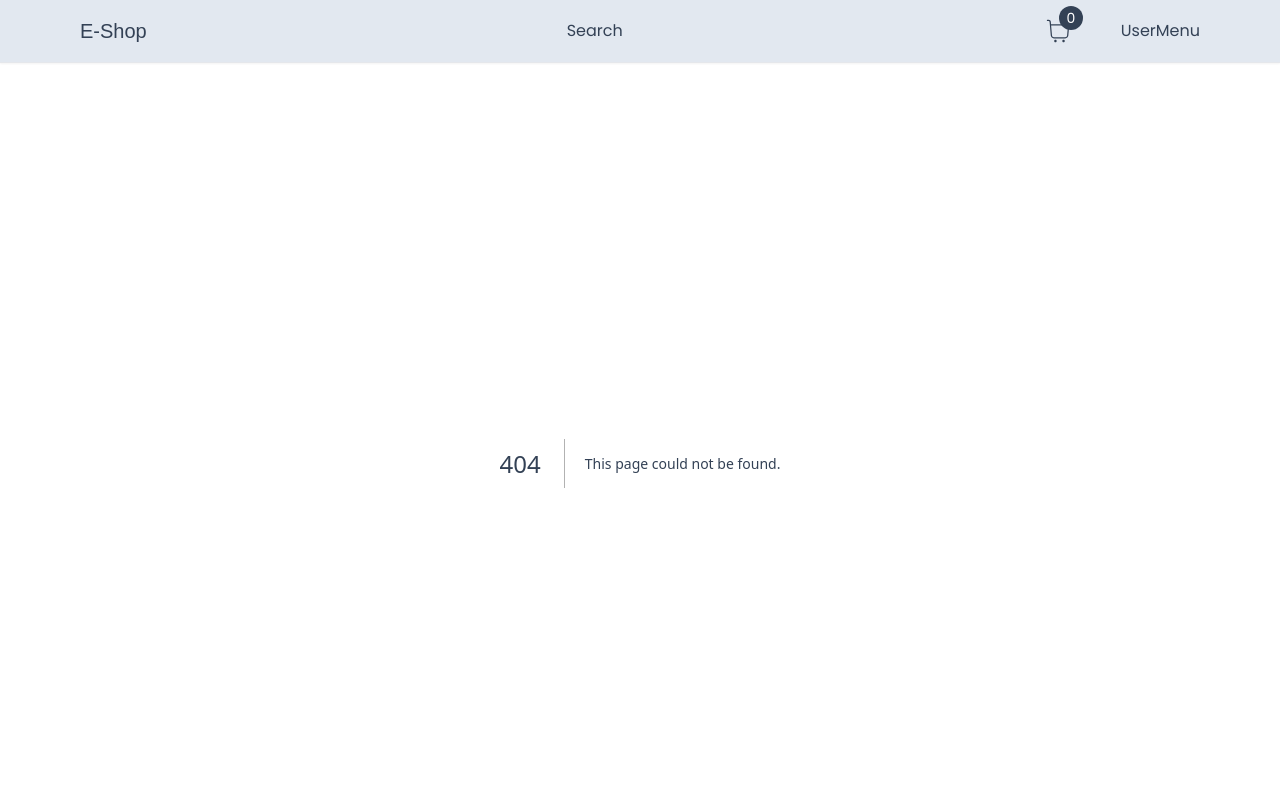
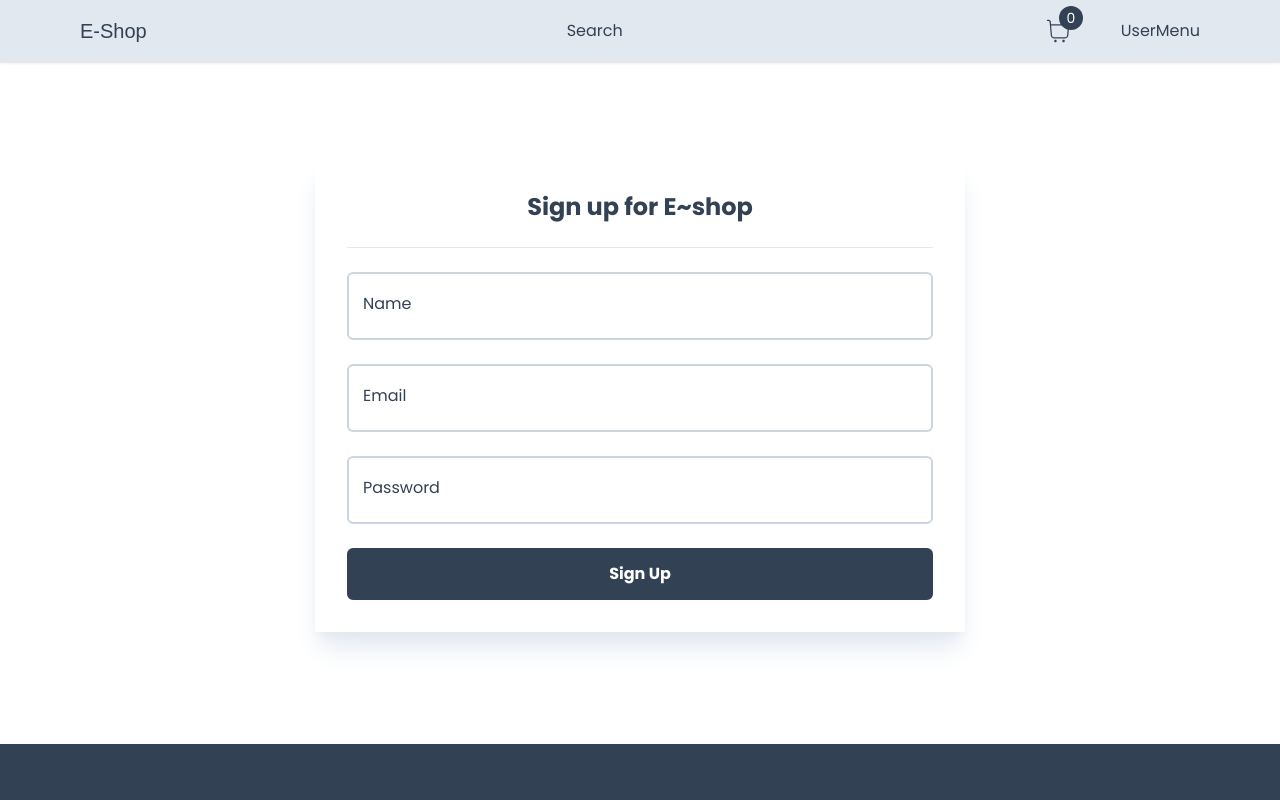
Before and after one commit to AhmedAbdo1612/OnlineShopping, a Next.js app: page /register in a window 1280 px wide. Before the commit this address had no page. Shown: the top 800 px of the page. Built offline with nearby package versions, Linux system fonts and the light colour scheme; a web font is replaced by a local one.

Commit message:
register

```diff
--- /dev/null
+++ b/app/components/FormWrap.tsx
@@ -0,0 +1,13 @@
+const FormWrap = ({children}:{children:React.ReactNode}) => {
+    return (
+        <div className="min-h-fit h-full
+        flex items-center justify-center pb-12 pt-24">
+            <div className="max-w-[650px] w-full flex flex-col gap-6 items-center
+            shadow-xl shadow-slate-200 p-4 md:p-8">
+                {children}
+            </div>
+        </div>
+    );
+}
+
+export default FormWrap;
--- a/app/components/Inputs/Inputs.tsx
+++ b/app/components/Inputs/Inputs.tsx
@@ -7,7 +7,7 @@ interface InputProps{
     label:string ,
     type?:string ,
     disabled?:boolean,
-    required?:string,
+    required?:boolean,
     register:UseFormRegister<FieldValues>,
     errors:FieldErrors
 }
@@ -17,6 +17,7 @@ const Input:React.FC<InputProps> = ({id, label,type,disabled,register,required,e
             <input autoComplete = "off"
             placeholder=""
             type= {type}
+            required = {required}
             id={id}
             disabled = {disabled}
             {...register(id,{required})}
@@ -25,7 +26,13 @@ const Input:React.FC<InputProps> = ({id, label,type,disabled,register,required,e
             disabled:cursor-not-allowed
             ${errors[id]?'border-rose-400':'border-slate-300'}
             ${errors[id]?'focus:border-rose-400':'focus:border-slate-300'}`}/>
-            <label htmlFor={id}>{label}</label>
+            <label className={`absolute cursor-text text-md duration-150
+            transform-translate-y-3 top-5 z-10 origin-[0] left-4
+            peer-placeholder-shown:scale-100
+            peer-placeholder-shown:translate-y-0 peer-focus:scale-75
+            peer-focus:-translate-y-4
+             ${errors[id]?'focus:text-rose-400':'focus:text-slate-300'}`}
+             htmlFor={id}>{label}</label>
         </div>
         );
 }
--- /dev/null
+++ b/app/register/RegisterForm.tsx
@@ -0,0 +1,44 @@
+"use client"
+
+import { useState } from "react";
+import Heading from "../components/Heading";
+import Input from "../components/Inputs/Inputs";
+import { FieldValues, SubmitHandler, useForm } from "react-hook-form";
+import Button from "../components/Button/Button";
+const RegisterForm = () => {
+    const[loading, setLoading] = useState(false)
+    const {register, handleSubmit, formState:{errors}} = useForm<FieldValues>({
+        defaultValues:{
+           name:"", email:"", password:"",
+        }
+    })
+    const onSubmit :SubmitHandler<FieldValues>=(data)=>{
+        setLoading(true)
+        console.log(data)
+    }
+    return (
+        <>
+        <Heading title="Sign up for E~shop" />
+        <hr className="bg-slate-300 w-full h-px" />
+        <Input id="name" label="Name" disabled= {loading}
+        register={register}
+        errors={errors}
+        required
+         />
+        <Input id="email" label="Email" disabled= {loading}
+        register={register}
+        errors={errors}
+        required
+         />
+        <Input id="password" label="Password" disabled= {loading}
+        register={register}
+        errors={errors}
+        required
+        type="password"
+         />
+         <Button label = {loading? "Loading":"Sign Up"} onClick={()=>{handleSubmit(onSubmit)}}/>
+        </>
+        );
+}
+
+export default RegisterForm;
--- /dev/null
+++ b/app/register/page.tsx
@@ -0,0 +1,15 @@
+import Container from "../components/Container";
+import FormWrap from "../components/FormWrap";
+import RegisterForm from "./RegisterForm";
+
+const Register = () => {
+    return (
+    <Container>
+        <FormWrap>
+            <RegisterForm/>
+        </FormWrap>
+    </Container>
+    );
+}
+
+export default Register;
```
